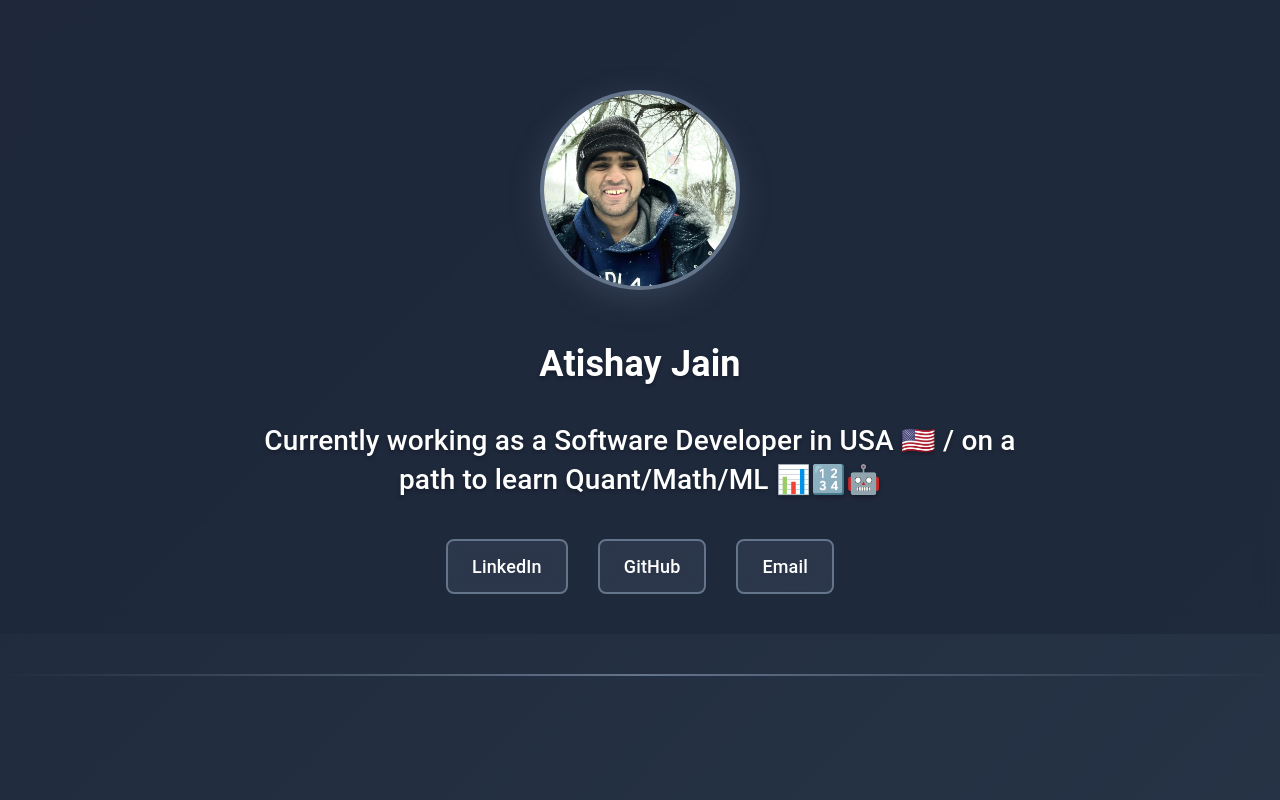
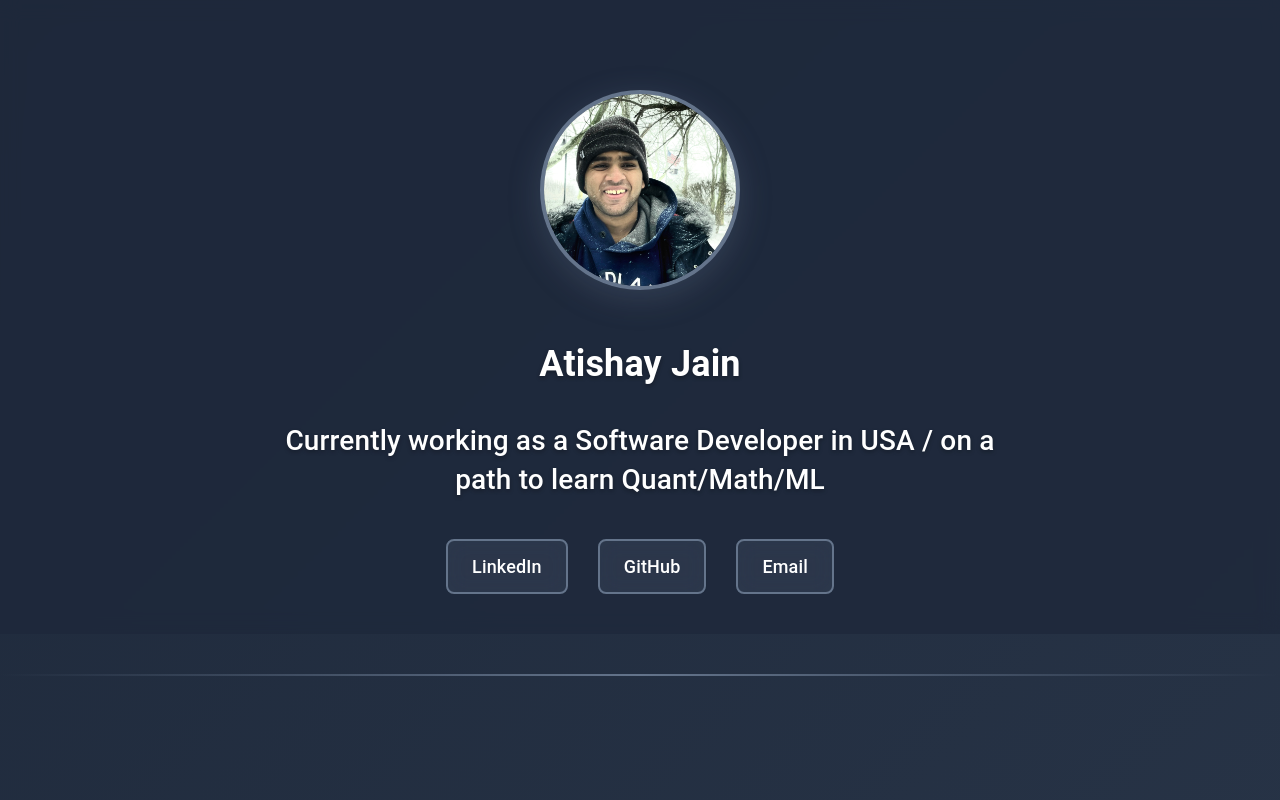
Before and after one commit to sudo-atishay/Personal-Blog-in-React, a React (Create React App) app: page / in a window 1280 px wide. Shown: the top 800 px of the page. Built offline with nearby package versions, Linux system fonts and the light colour scheme.

Commit message:
removed emoji

```diff
--- a/src/Pages/Home.js
+++ b/src/Pages/Home.js
@@ -13,7 +13,7 @@ function Home() {
           <img src={rectangleImage} alt="Atishay's profile" className="circle-image" />
           <p className="name">Atishay Jain</p>
           <p className="impact-statement">
-            Currently working as a Software Developer in USA 🇺🇸 / on a path to learn Quant/Math/ML 📊🔢🤖
+            Currently working as a Software Developer in USA / on a path to learn Quant/Math/ML
           </p>
           <div className="social-links">
             <a href="https://www.linkedin.com/in/atishay23/" target="_blank" rel="noopener noreferrer">
```
